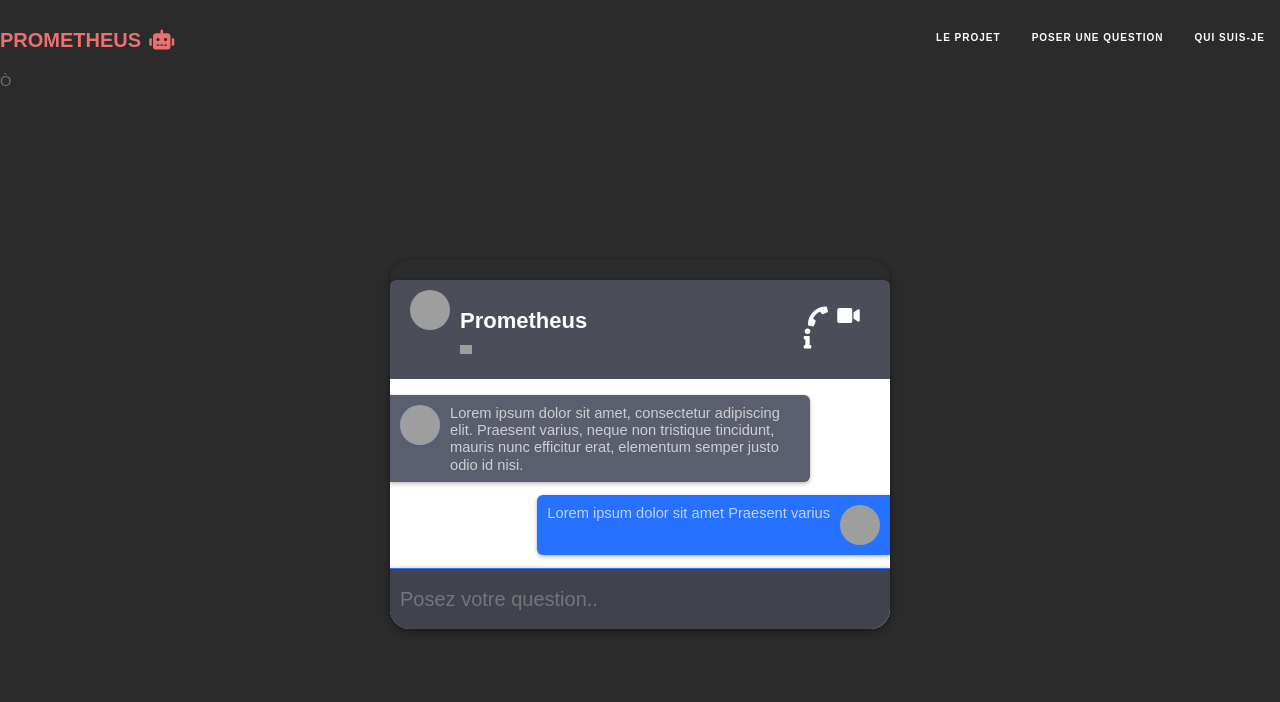
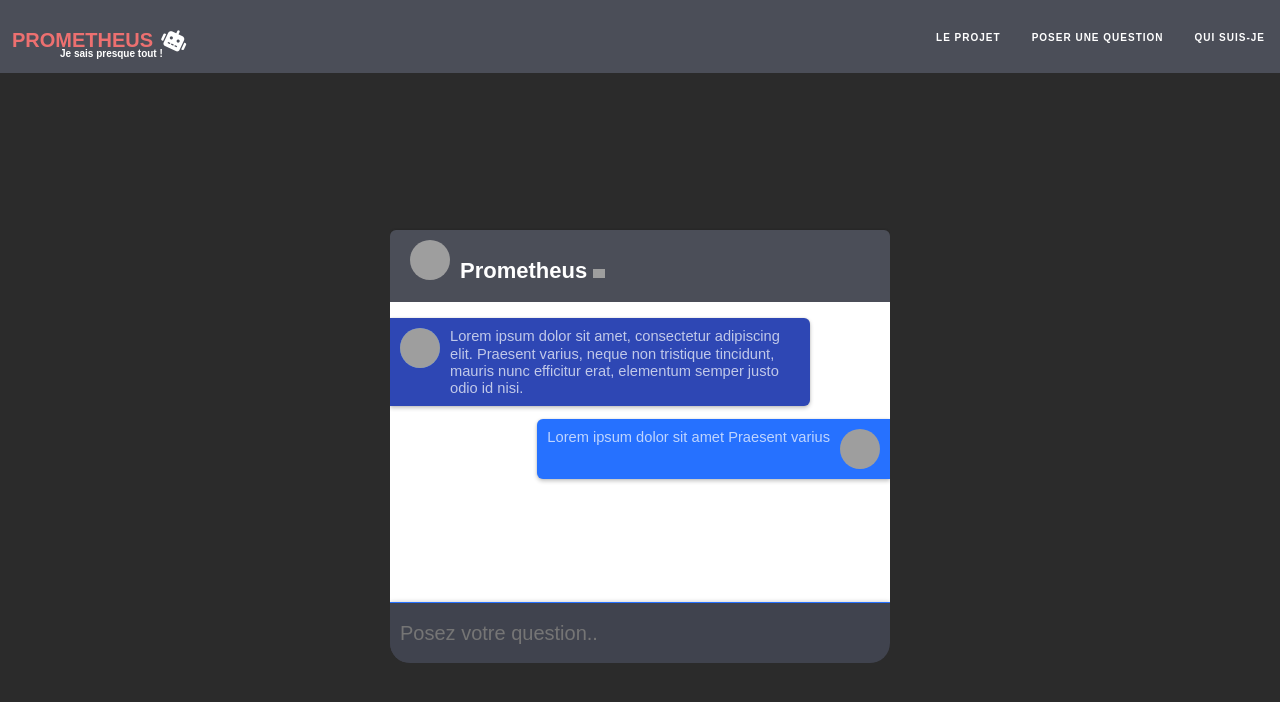
Before and after one commit to Mcflan-7/P7_prometheus, a Flask app: page / in a window 1280 px wide. Shown: the top 702 px of the page. Run offline with Flask 2, Linux system fonts and the light colour scheme; grey boxes are pictures that could not be loaded.

Commit message:
Responsive, js

```diff
--- a/prometheus/static/css/scripts.js
+++ /dev/null
@@ -1,4 +0,0 @@
-/* Main JS for P7 - https://github.com/Mcflan-7/P7_prometheus  */
-'use strict'
-
-document.querySelector(".footer").style.backgroundColor = "green";
--- a/prometheus/static/css/style.css
+++ b/prometheus/static/css/style.css
@@ -1,3 +1,9 @@
+/* FREE TO USE AND MODIFY, FULL CODE IN FOOTER */
+
+/*----------------------------------*/
+/*       MAIN STYLE USING HTML5 DIV */
+/*----------------------------------*/
+
 body {
   margin: 0px;
   padding: 0px;
@@ -11,7 +17,10 @@ body {
   flex-direction: column;
 }
 
-/* Main container */
+
+header {
+  background-color:#4b4e58;
+}
 
 header a {
   display: inline-block;
@@ -23,12 +32,26 @@ header a {
   margin-right: auto;
 }
 
+header h1 {
+  display: inline-block;
+  text-transform: uppercase;
+  margin-left: 12px;
+}
+
 header h2 {
-  display: inline-block;
-  font-size: 0.5em;
-  text-transform: uppercase;
-  font-weight: 700;
-  color: #ed7070;
+  font-size: 1em;
+  color: white;
+  margin-left: 150px;
+  position: absolute;
+  top: 50px;
+
+}
+
+header #header-logo {
+ color: white;
+ font-size: 45px;
+ transform: rotate(25deg);
+ margin-left: 12px;
 }
 
 nav {
@@ -65,15 +88,19 @@ nav li:hover {
   flex-grow: 1; /* 4 */
 }
 
+/*----------------------------------*/
+/*       CHATBOX STYLING & EXTRA    */
+/*----------------------------------*/
+
 .chatbox {
-  width: 500px;
+  width: 800PX;
   border-radius: 20px;
   margin: auto;
   display: flex;
   padding-top: 20px;
   flex-direction: column;
   overflow: hidden;
-  box-shadow: 0 0 4px rgba(0, 0, 0, 0.14), 0 4px 8px rgba(0, 0, 0, 0.28);
+
 }
 
 .chat-header {
@@ -90,7 +117,6 @@ nav li:hover {
 .chat-header h1 {
   margin-left: 10px;
 }
-
 .chat-icones {
   color: rgb(255, 255, 255);
   margin-left: 195px;
@@ -114,6 +140,7 @@ nav li:hover {
   flex: auto;
   max-height: calc(100% - 60px);
   background: #ffffff;
+  height: 300px;
   overflow: auto;
 }
 .chat-input {
@@ -136,16 +163,6 @@ nav li:hover {
   background: #40434e;
 }
 
-.chat-input input[good] + button {
-  box-shadow: 0 0 2px rgba(0, 0, 0, 0.12), 0 2px 4px rgba(0, 0, 0, 0.24);
-  background: #2671ff;
-}
-.chat-input input[good] + button:hover {
-  box-shadow: 0 8px 17px 0 rgba(0, 0, 0, 0.2), 0 6px 20px 0 rgba(0, 0, 0, 0.19);
-}
-.chat-input input[good] + button path {
-  fill: white;
-}
 .msg-container {
   position: relative;
   display: inline-block;
@@ -155,7 +172,7 @@ nav li:hover {
 }
 .msg-box {
   display: flex;
-  background: #5b5e6c;
+  background: #2e47b4;
   padding: 10px 10px 0 10px;
   border-radius: 0 6px 6px 0;
   max-width: 80%;
@@ -171,12 +188,7 @@ nav li:hover {
   background: #2671ff;
   margin: 0 10px 10px 0;
 }
-.flr {
-  flex: 1 0 auto;
-  display: flex;
-  flex-direction: column;
-  width: calc(100% - 50px);
-}
+
 .messages {
   flex: 1 0 auto;
 }
@@ -201,22 +213,11 @@ nav li:hover {
   text-align: right;
 }
 
-/* Extra */
+/*----------------------------------*/
+/*       ANIMATION FOR LOGO         */
+/*----------------------------------*/
 
-#logo a {
-  color: #ed7070;
-}
-
-#header-logo {
-  color: #ed7070;
-  font-size: 20px;
-}
-
-a {
-  text-decoration: none;
-}
-
-#logo:hover {
+#header-logo:hover {
   animation: shake 0.82s cubic-bezier(0.36, 0.07, 0.19, 0.97) both;
   transform: translate3d(0, 0, 0);
   backface-visibility: hidden;
@@ -246,7 +247,10 @@ a {
   }
 }
 
-/* CSS for small screen and mobile */
+/*----------------------------------*/
+/*       SMALLER SCREEN MEDIA       */
+/*----------------------------------*/
+
 @media screen and (max-width: 1280px) {
   #logo a {
     display: inline-block;
@@ -255,6 +259,11 @@ a {
     font-weight: 700;
   }
 
+  header #header-logo {
+    color: white;
+    font-size: 20px;
+    margin-left: 1px;
+   }
   nav li a,
   nav li span {
     display: inline-block;
@@ -267,4 +276,132 @@ a {
     outline: 0;
     color: #fff;
   }
+
+  .chatbox {
+    width: 500PX;
+
+
+  }
+
+  header h2 {
+    font-size: 10px;
+    color: white;
+    margin-left: 60px;
+    position: absolute;
+    top: 40px;
+
+  }
+
 }
+
+
+/*----------------------------------*/
+/*        EXTRA FOR STYLING         */
+/*----------------------------------*/
+
+.modal {
+  position: absolute;
+  top: 50%;
+  left: 50%;
+  transform: translate(-50%, -50%);
+  width: 70%;
+  width: 300px;
+  background-color: white;
+  padding: 6rem;
+  border-radius: 5px;
+  box-shadow: 0 3rem 5rem rgba(0, 0, 0, 0.3);
+  z-index: 10;
+}
+
+.show-modal {
+  font-size: 2rem;
+  float: right;
+  text-align: right;
+  position: absolute;
+  right: 300px;
+  top: 289px;
+}
+
+.close-modal {
+  position: absolute;
+  top: 1.2rem;
+  right: 2rem;
+  font-size: 5rem;
+  color: #333;
+  cursor: pointer;
+  border: none;
+  background: none;
+}
+
+.hidden {
+  display: none;
+}
+
+.overlay {
+  position: absolute;
+  top: 0;
+  left: 0;
+  width: 100%;
+  height: 100%;
+  background-color: rgba(0, 0, 0, 0.6);
+  backdrop-filter: blur(3px);
+  z-index: 5;
+}
+
+/*----------------------------------*/
+/*        EXTRA FOR STYLING         */
+/*----------------------------------*/
+
+#logo a {
+  color: #ed7070;
+}
+
+#header-logo {
+  color: #ed7070;
+
+}
+
+a {
+  text-decoration: none;
+}
+
+.topnav {
+  overflow: hidden;
+  background-color: #333;
+  position: relative;
+}
+
+/* Hide the links inside the navigation menu (except for logo/home) */
+.topnav #myLinks {
+  display: none;
+}
+
+/* Style navigation menu links */
+.topnav a {
+  color: white;
+  padding: 14px 16px;
+  text-decoration: none;
+  font-size: 17px;
+  display: block;
+}
+
+/* Style the hamburger menu */
+.topnav a.icon {
+  background: black;
+  display: block;
+  position: absolute;
+  right: 0;
+  top: 0;
+}
+
+/* Add a grey background color on mouse-over */
+.topnav a:hover {
+  background-color: #ddd;
+  color: black;
+}
+
+/* Style the active link (or home/logo) */
+.active {
+  background-color: #4CAF50;
+  color: white;
+}
--- a/prometheus/templates/index.html
+++ b/prometheus/templates/index.html
@@ -15,7 +15,7 @@
                <a href="#">Prometheus</a>
                <i id="header-logo" class="fas fa-robot"></i>
             </h1>
-            Ò
+            <h2>Je sais presque tout !</h2>
          </div>
          <nav>
             <ul>
@@ -33,19 +33,22 @@
             src="https://blog.generationrobots.com/wp-content/uploads/2017/05/cropped-tete-de-robot.png"/>
          <h1>
             Prometheus <img  width="12px" src="https://miro.medium.com/max/512/1*nZ9VwHTLxAfNCuCjYAkajg.png" alt="">
+            <span class="show-modal"></span>
+
          </h1>
-         <div class="chat-icones">
+         <!-- <div class="chat-icones">
             <i class="fas fa-phone fa-rotate-180"></i>
             <i class="fas fa-video"></i>
-            <i class="fas fa-info"></i>
-         </div>
+
+         </div> -->
       </div>
       <section class="chat-window">
          <br>
          <!-- Messages from  bot -->
          <article class="msg-container msg-bot">
             <div class="msg-box">
-               <img class="user-img" id="user-0"   src="https://blog.generationrobots.com/wp-content/uploads/2017/05/cropped-tete-de-robot.png" />
+               <img class="user-img" id="user-0"
+               src="https://blog.generationrobots.com/wp-content/uploads/2017/05/cropped-tete-de-robot.png" />
                <div class="flr">
                   <div class="messages">
                      <p class="msg" id="msg-0">
@@ -71,17 +74,31 @@
                <img class="user-img" id="user-0" src="//gravatar.com/avatar/56234674574535734573000000000001?d=retro" />
             </div>
          </article>
-         <!-- Chatbox form for guest -->
-         <form class="chat-input">
-            <input type="text" autocomplete="off" placeholder="Posez votre question.." />
-         </form>
       </section>
+       <!-- Chatbox form for guest -->
+       <form class="chat-input">
+         <input type="text" autocomplete="off" placeholder="Posez votre question.." />
+      </form>
       <!-- Prometheus chatbox END-->
+
+      <!-- Modal to display settings and information for Prometheus-->
+      <div class="modal hidden">
+         <button class="close-modal">&times;</button>
+         <h1>En savoir plus 🤖</h1>
+         <p>
+           Lorem ipsum dolor sit amet, consectetur adipisicing elit, sed do eiusmod
+           tempor incididunt ut labore et dolore magna aliqua. Ut enim ad minim
+           veniam, quis nostrud exercitation ullamco laboris nisi ut aliquip ex ea
+           commodo consequat. Duis aute irure dolor in reprehenderit in voluptate
+           velit esse cillum dolore eu fugiat nulla pariatur. Excepteur sint
+           occaecat cupidatat non proident, sunt in culpa qui officia deserunt
+           mollit anim id est laborum.
+         </p>
+       </div>
+       <div class="overlay hidden"></div>
+       <!-- Modal to display settings and information for Prometheus END-->
+
       <!--JS script -->
-      <script>
-         document.getElementById("ask-form").addEventListener("input", function(){
-             document.getElementById("status").innerText = "Prometheus est en ligne";
-         });
-      </script>
+      <script src="/static/js/scripts.js"></script>
    </body>
 </html>
```
Also changed, not shown: prometheus/static/js/scripts.js (+41 -2 lines).
